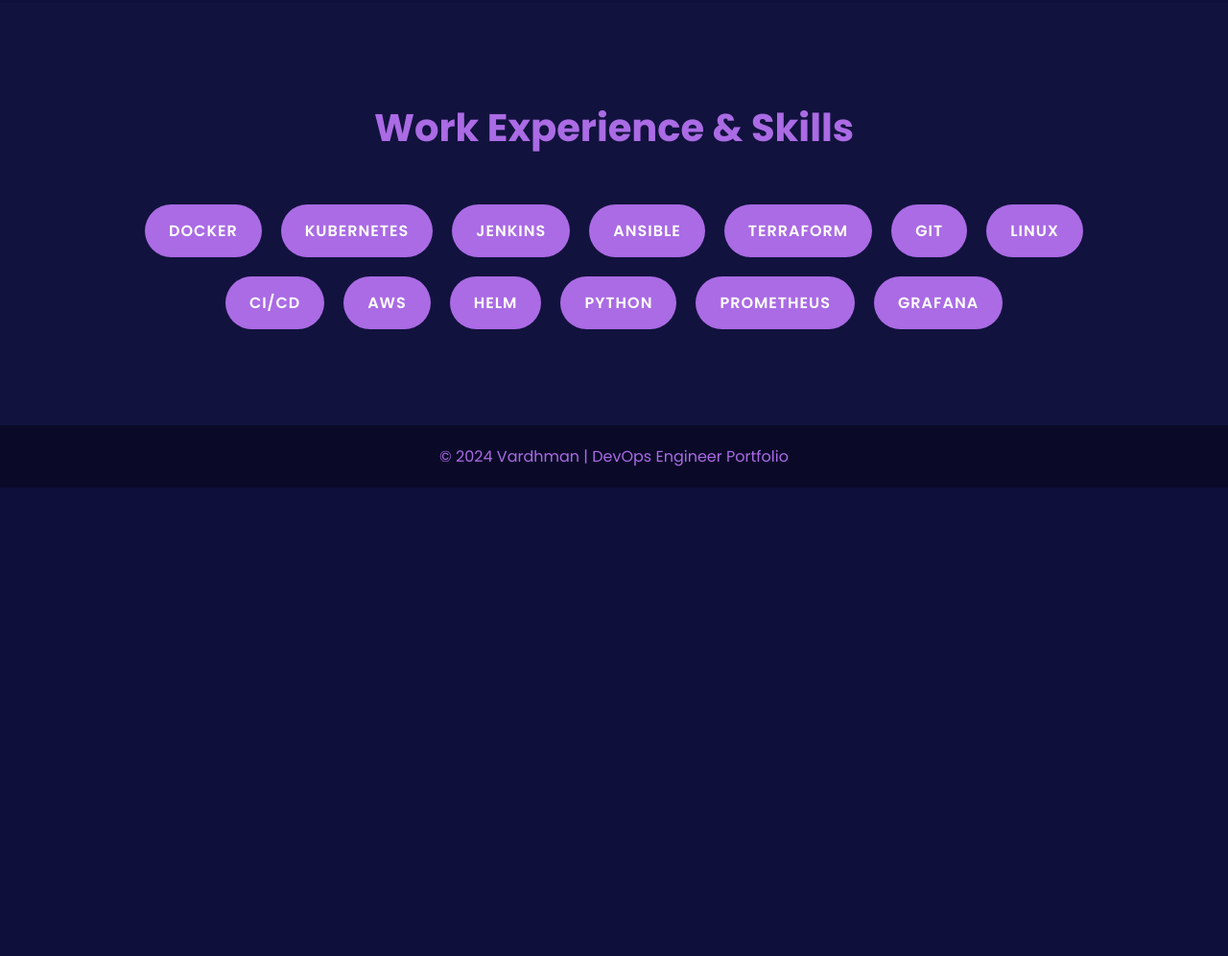
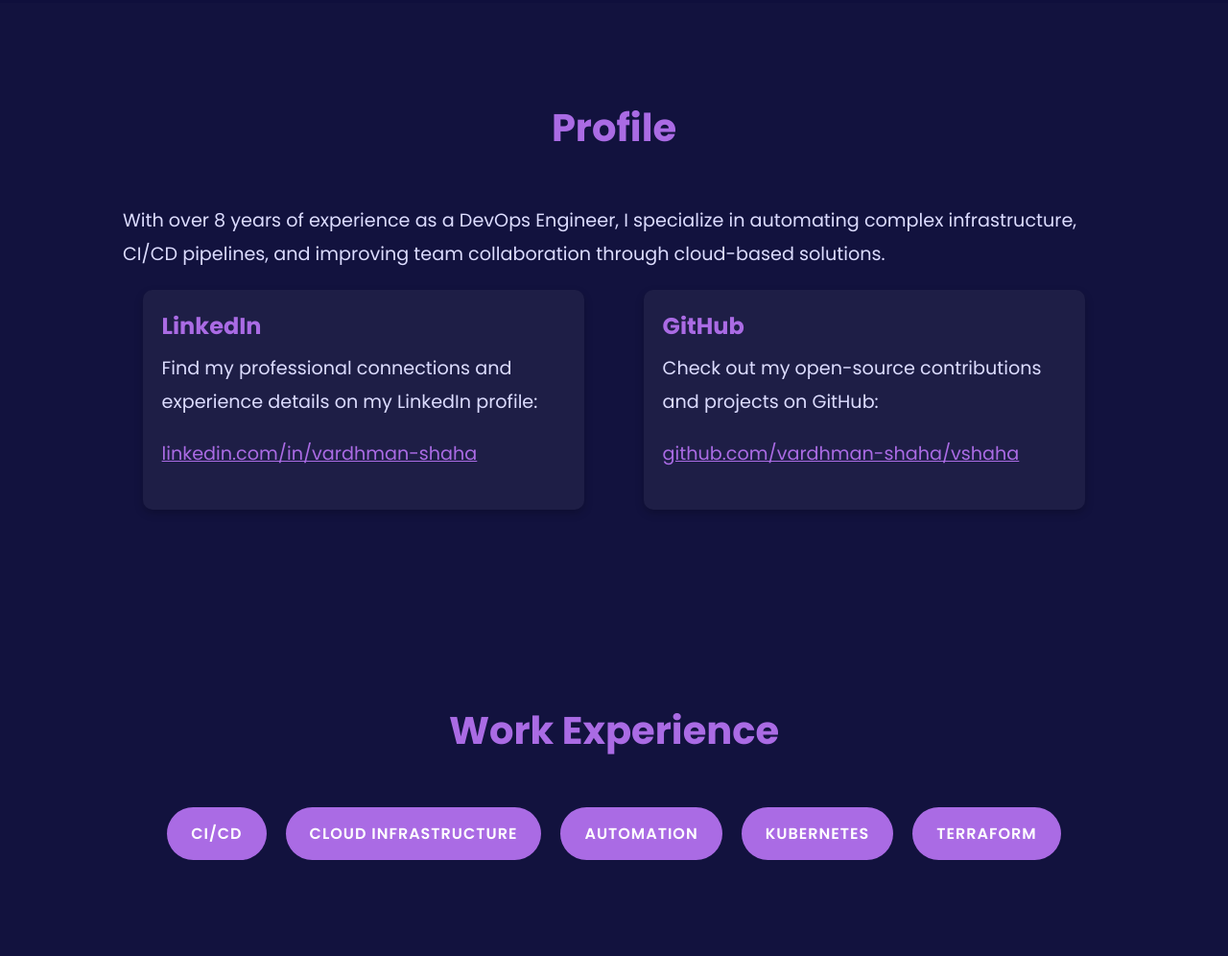
Before and after one commit to vardhman-shaha/Portfolio, a plain HTML site: page index.html in a window 1280 px wide. Shown: the part 916-1912 px from the top of the page at 96% size. Before the commit the page ends 1424 px from the top, so only its background shows below. Drawn offline with Linux system fonts and the light colour scheme.

Commit message:
Update index.html

```diff
--- a/index.html
+++ b/index.html
@@ -118,6 +118,48 @@
             box-shadow: 0 4px 15px rgba(0, 0, 0, 0.3);
         }
 
+        /* Profile Section */
+        .profile {
+            padding: 100px 10%;
+            background-color: rgb(18, 18, 62);
+        }
+
+        .profile h2 {
+            font-size: 2.5rem;
+            text-align: center;
+            margin-bottom: 50px;
+            font-weight: 700;
+            color: rgb(170, 107, 228);
+        }
+
+        .profile p {
+            font-size: 1.2rem;
+            line-height: 1.8;
+            margin-bottom: 20px;
+            color: rgb(220, 220, 255);
+        }
+
+        .profile .profile-details {
+            display: flex;
+            flex-wrap: wrap;
+            gap: 20px;
+            justify-content: space-around;
+        }
+
+        .profile .profile-details div {
+            background-color: rgb(30, 30, 70);
+            padding: 20px;
+            border-radius: 10px;
+            width: 45%;
+            box-shadow: 0 4px 10px rgba(0, 0, 0, 0.2);
+        }
+
+        .profile .profile-details div h3 {
+            font-size: 1.5rem;
+            margin-bottom: 10px;
+            color: rgb(170, 107, 228);
+        }
+
         /* Work Experience Section */
         .work-experience {
             padding: 100px 10%;
@@ -228,8 +270,7 @@
         <ul>
             <li><a href="#hero">Home</a></li>
             <li><a href="#experience">Work Experience</a></li>
-            <!-- Updated Profile link to open profile.html in a new tab -->
-            <li><a href="profile.html" target="_blank">Profile</a></li>
+            <li><a href="#profile">Profile</a></li>
             <li><a href="javascript:void(0)" onclick="showContact()">Contact Me</a></li>
         </ul>
     </nav>
@@ -249,38 +290,42 @@
         <button onclick="downloadResume()" class="cta">Download My Resume</button>
     </div>
 
-    <section id="experience" class="work-experience">
-        <h2>Work Experience & Skills</h2>
-        <div class="skills">
-            <div class="skill">Docker</div>
-            <div class="skill">Kubernetes</div>
-            <div class="skill">Jenkins</div>
-            <div class="skill">Ansible</div>
-            <div class="skill">Terraform</div>
-            <div class="skill">Git</div>
-            <div class="skill">Linux</div>
-            <div class="skill">CI/CD</div>
-            <div class="skill">AWS</div>
-            <div class="skill">Helm</div>
-            <div class="skill">Python</div>
-            <div class="skill">Prometheus</div>
-            <div class="skill">Grafana</div>
+    <!-- Profile Section -->
+    <section id="profile" class="profile">
+        <h2>Profile</h2>
+        <p>With over 8 years of experience as a DevOps Engineer, I specialize in automating complex infrastructure, CI/CD pipelines, and improving team collaboration through cloud-based solutions.</p>
+        <div class="profile-details">
+            <div>
+                <h3>LinkedIn</h3>
+                <p>Find my professional connections and experience details on my LinkedIn profile:</p>
+                <p><a href="https://linkedin.com/in/vardhman-shaha" style="color: rgb(170, 107, 228);">linkedin.com/in/vardhman-shaha</a></p>
+            </div>
+            <div>
+                <h3>GitHub</h3>
+                <p>Check out my open-source contributions and projects on GitHub:</p>
+                <p><a href="https://github.com/vardhman-shaha/vshaha" style="color: rgb(170, 107, 228);">github.com/vardhman-shaha/vshaha</a></p>
+            </div>
         </div>
     </section>
 
-    <footer>
-        © 2024 Vardhman | DevOps Engineer Portfolio
-    </footer>
+    <!-- Work Experience Section -->
+    <section id="experience" class="work-experience">
+        <h2>Work Experience</h2>
+        <div class="skills">
+            <span class="skill">CI/CD</span>
+            <span class="skill">Cloud Infrastructure</span>
+            <span class="skill">Automation</span>
+            <span class="skill">Kubernetes</span>
+            <span class="skill">Terraform</span>
+        </div>
+    </section>
 
-    <!-- Modal for Contact Information -->
+    <!-- Contact Modal -->
     <div id="contactModal" class="modal">
         <div class="modal-content">
             <span class="close" onclick="closeModal('contactModal')">&times;</span>
-            <h2>Contact Me</h2>
-            <p class="contact-details">Feel free to reach out via:</p>
-            <div class="contact-info">
-                <p>Email: svardhman@gmail.com</p>
-                <p>Phone: +91 9860733808</p>
+            <div class="contact-details">
+                <p>Contact me via email: <span class="contact-info">vardhman.shaha@example.com</span></p>
                 <p>LinkedIn: <a href="https://linkedin.com/in/vardhman-shaha" style="color: rgb(170, 107, 228);" target="_blank">linkedin.com/in/vardhman-shaha</a></p>
                 <p>GitHub: <a href="https://github.com/vardhman-shaha/vshaha" style="color: rgb(170, 107, 228);" target="_blank">github.com/vardhman-shaha/vshaha</a></p>
             </div>
```
